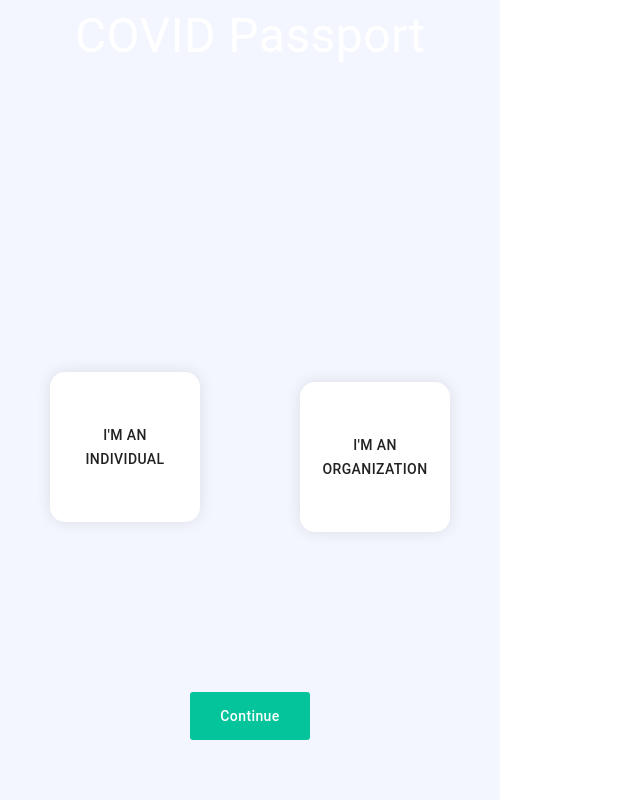
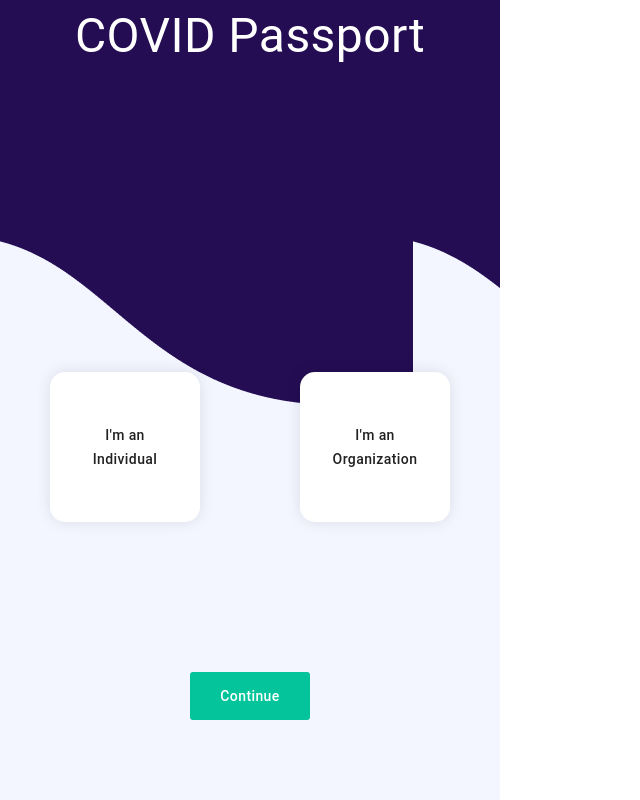
Before and after one commit to ahmedadan/justice-league, a React (Create React App) app in the folder frontend/: page / in a window 1280 px wide. Shown: the top 800 px of the page, without its empty margins (0-640 px from the left). Built offline with nearby package versions, Linux system fonts and the light colour scheme.

Commit message:
Fixed text issue and added background image

```diff
--- a/frontend/src/pages/landing.js
+++ b/frontend/src/pages/landing.js
@@ -2,24 +2,25 @@ import React from 'react';
 import {Button} from '@material-ui/core';
 import { makeStyles } from "@material-ui/core";
 import ButtonGreen from "../components/ButtonGreen.js";
-import Container from "@material-ui/core/Container";
+
 import Grid from "@material-ui/core/Grid";
 import Typography from "@material-ui/core/Typography";
 // import IndigoWave from "../../assets/IndigoWave.png";
+import BackgroundImage from "../BackgroundImage.png";
 
 const useStyles = makeStyles((theme) => ({
   root: {
     display: 'inline-block',
   },
   container: {
-    maxWidth: '500px'
+    maxWidth: '500px',
+    maxHeight: '500px'
   },
   overall: {
     justifyContent: 'center',
     display: "flex",
     height: "1000px",
-    // backgroundImage: "linear-gradient(#240D53, #F2F6FF)"
-    backgroundColor: "#F3F6FF",
+    backgroundImage: `url(${BackgroundImage})`,
     maxWidth: '500px',
     justify:"center"
 
@@ -35,17 +36,19 @@ const useStyles = makeStyles((theme) => ({
     padding: 20,
     boxShadow: "0px 0px 15px rgba(0, 0, 0, 0.1)",
     width:"150px",
-    height: "150px"
+    height: "150px",
+    textTransform: "inherit"
   },
   orgButton: {
     backgroundColor: "#FFFFFF",
     color: "#00000",
     borderRadius:15,
     padding:20,
-    margin:10,
+    margin:0,
     boxShadow: "0px 0px 15px rgba(0, 0, 0, 0.1)",
     width:"150px",
-    height: "150px"
+    height: "150px",
+    textTransform: "inherit"
   },
   buttonSpacing: {
     paddingTop: "300px"
@@ -71,10 +74,10 @@ export default function LandingPage() {
 
         <Grid container justify="center">
             <Grid item xs={6} className={classes.buttonSpacing}>
-              <Button className={classes.individualButton}>I'm an<br />individual</Button>
+              <Button className={classes.individualButton}>I'm an<br />Individual</Button>
             </Grid>
             <Grid item xs={6} className={classes.buttonSpacing}>
-              <Button className={classes.orgButton} >I'm an<br />organization</Button>
+              <Button className={classes.orgButton} >I'm an<br />Organization</Button>
             </Grid>
           </Grid>
 
```
Also changed, not shown: frontend/src/BackgroundImage.png (added).
